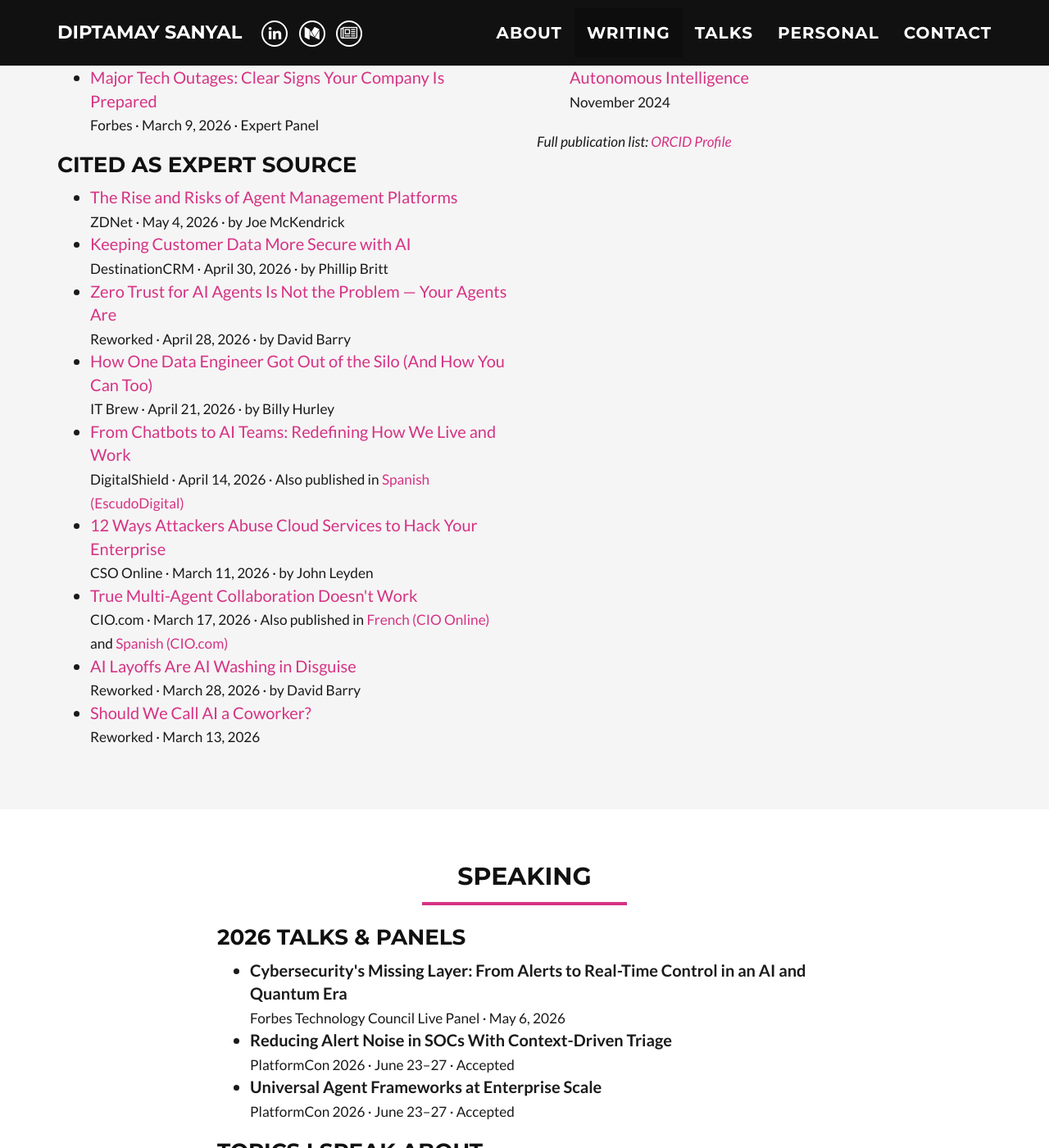
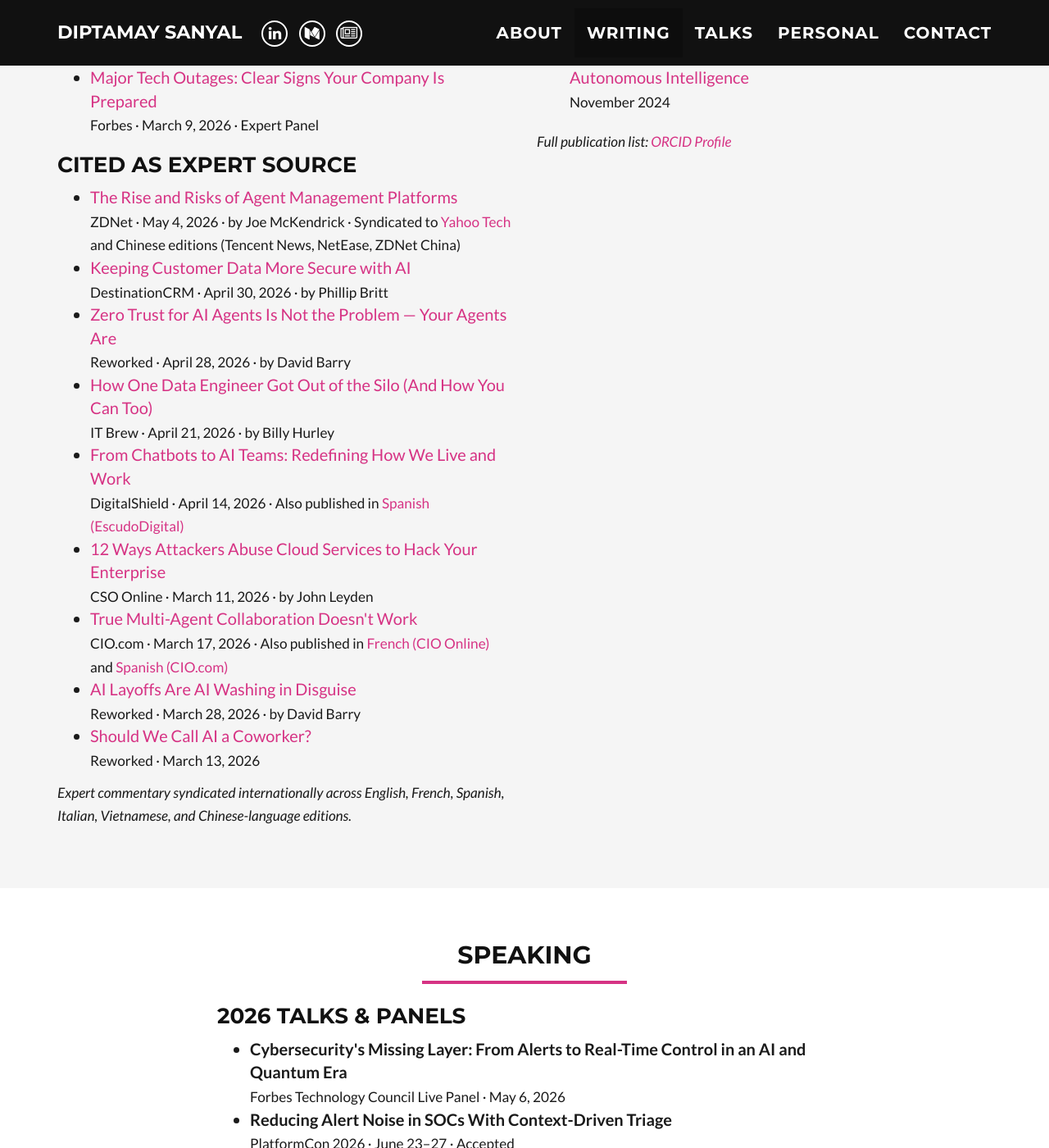
Before and after one commit to diptamay/diptamay.github.io, a Jekyll site: the page built from index.html, in a window 1280 px wide and 1400 px high, scrolled down 2021 px. Shown: the whole window at 82% size. Built offline with Jekyll 4.4.1, drawn with Linux system fonts in a browser that asks for light colours.

Commit message:
New articles

```diff
--- a/_includes/publications.html
+++ b/_includes/publications.html
@@ -40,7 +40,7 @@
         <ul>
           <li>
             <a href="https://www.zdnet.com/article/the-rise-and-risks-of-agent-management-platforms/" target="_blank">The Rise and Risks of Agent Management Platforms</a><br/>
-            <small>ZDNet &middot; May 4, 2026 &middot; by Joe McKendrick</small>
+            <small>ZDNet &middot; May 4, 2026 &middot; by Joe McKendrick &middot; Syndicated to <a href="https://www.yahoo.com/tech/" target="_blank">Yahoo Tech</a> and Chinese editions (Tencent News, NetEase, ZDNet China)</small>
           </li>
           <li>
             <a href="https://www.destinationcrm.com/Articles/Editorial/Magazine-Features/Keeping-Customer-Data-More-Secure-with-AI-174605.aspx" target="_blank">Keeping Customer Data More Secure with AI</a><br/>
@@ -75,6 +75,7 @@
             <small>Reworked &middot; March 13, 2026</small>
           </li>
         </ul>
+        <p><small><em>Expert commentary syndicated internationally across English, French, Spanish, Italian, Vietnamese, and Chinese-language editions.</em></small></p>
       </div>
       <div class="col-sm-6">
         <h3 style="margin-top:0;">Technical Articles (Medium)</h3>
```
